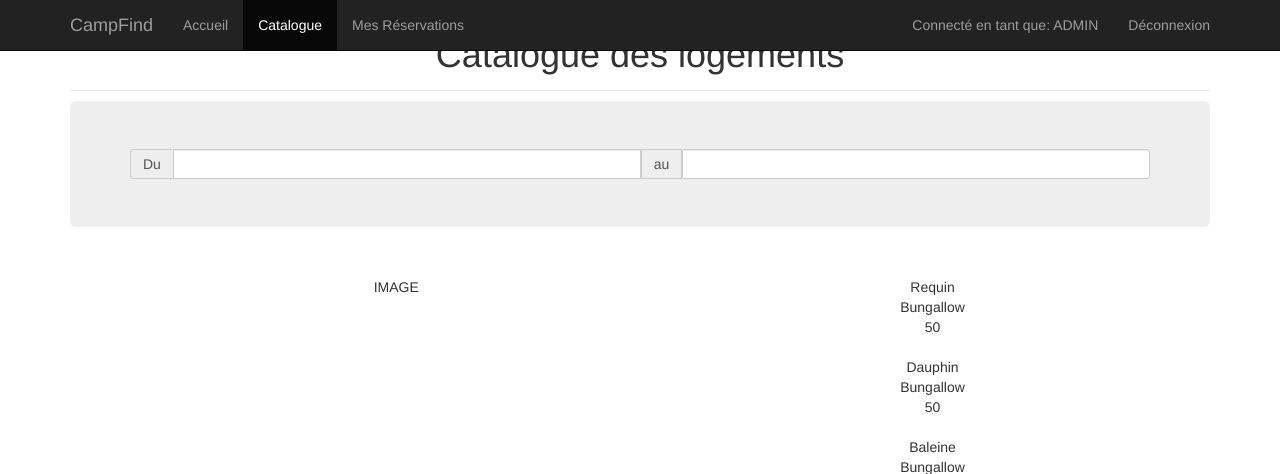
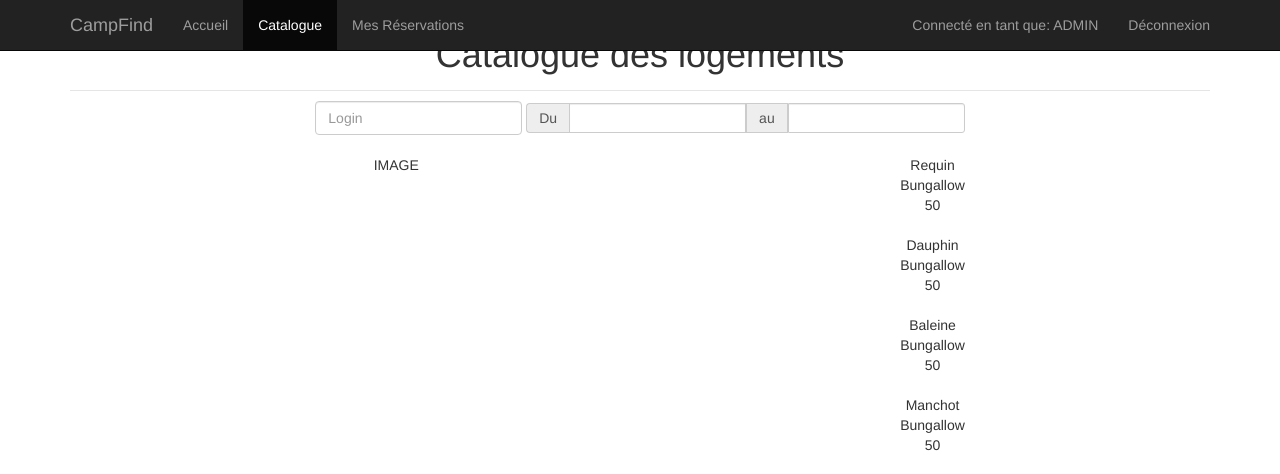
Before and after one commit to RomainQuinaud/WEB, a PHP site: page /catalogue.php in a window 1280 px wide. Shown: the top 474 px of the page. Run offline with PHP 8.4, Linux system fonts and the light colour scheme; a user stored in the database is signed in; data comes from the database, SQL or seed files in the repository; some libraries are stand-ins or nearby versions.

Commit message:
barre recherche

```diff
--- a/src/catalogue.php
+++ b/src/catalogue.php
@@ -41,9 +41,19 @@ $catalogueStatements->execute();
         <div class="text-center">
             <h1 class="modal-header">Catalogue des logements</h1>
 
-            <div class="jumbotron">
-                <form class="center-block" method="POST" action="registration.php">
+            <div>
+                <form class="form-inline" method="POST" action="catalogue.php">
 
+
+                    <div class="form-group">
+                        <input type="text" maxlength="40" class="form-control" id="login" name="login"
+                               placeholder="Login">
+                        <?php
+                        if (isset($_SESSION['ERR_LOGIN']) && is_string($_SESSION['ERR_LOGIN'])) {
+                            echo '<span class="text-danger">' . $_SESSION['ERR_LOGIN'] . '</span>';
+                            unset($_SESSION['ERR_LOGIN']);
+                        } ?>
+                    </div>
                     <div class="input-daterange input-group" id="datepicker">
                         <span class="input-group-addon">Du</span>
                         <input type="text" class="input-sm form-control" name="start"/>
```
Also changed, not shown: css/starter-template.css (+17 -5 lines).
